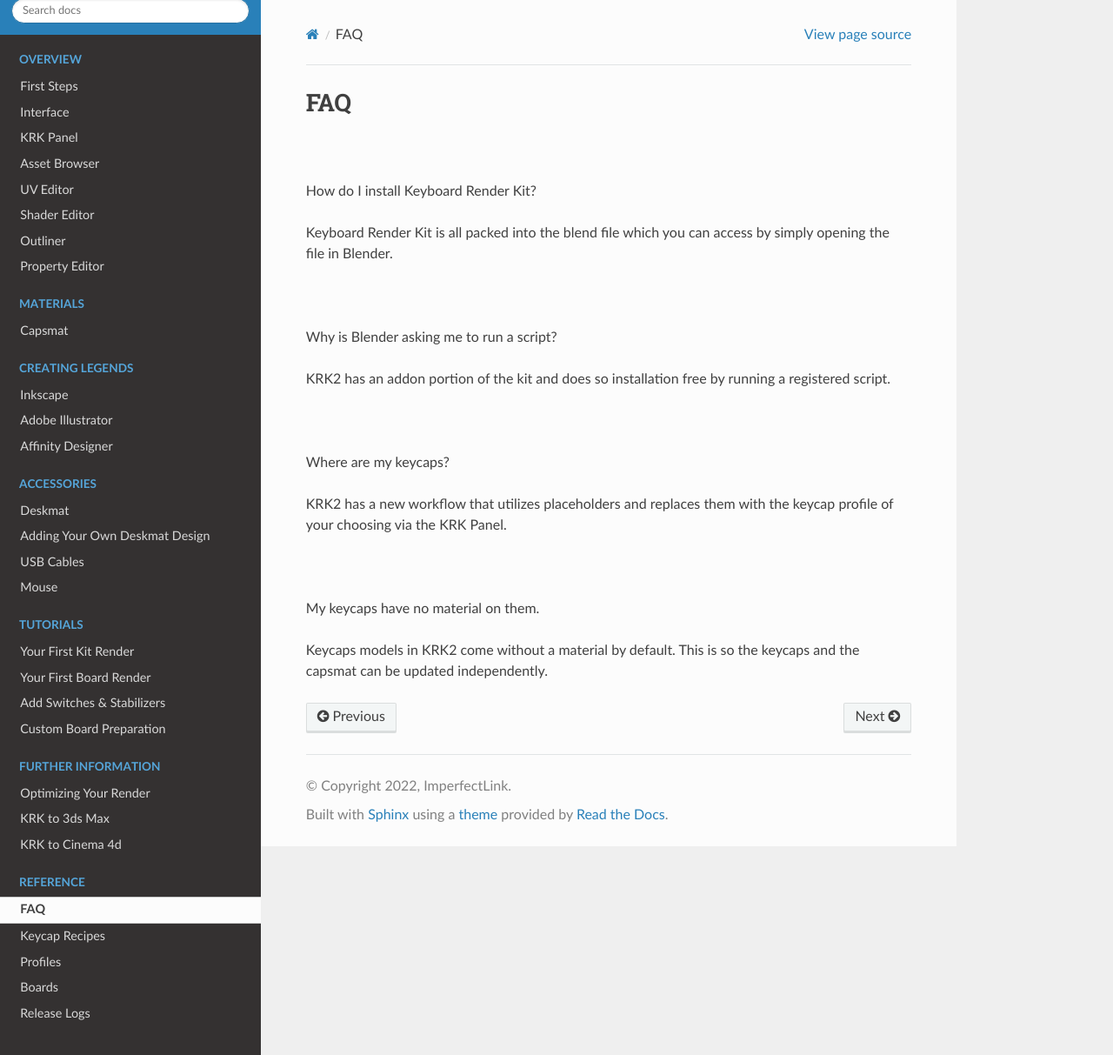
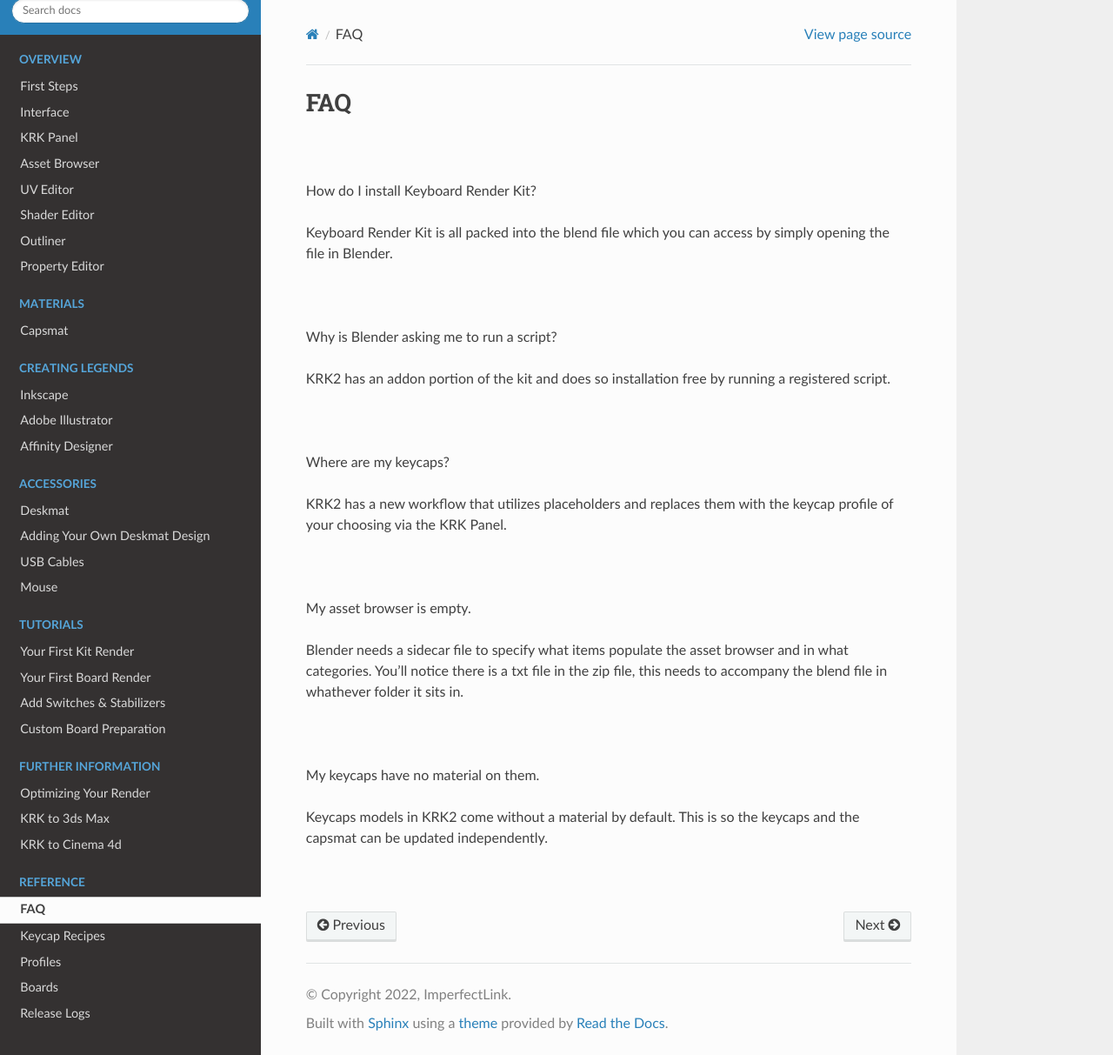
Before and after one commit to imperfectlink/KeyboardRenderKit, a Sphinx documentation site: the page built from docs/source/troubleshooting.rst, in a window 1280 px wide and 1213 px high. Shown: the whole window at 87% size. Built offline with Sphinx 7.4.7 and the Read the Docs theme 2.0.0, drawn with Linux system fonts in a browser that asks for light colours.

Commit message:
Update troubleshooting.rst

```diff
--- a/docs/source/troubleshooting.rst
+++ b/docs/source/troubleshooting.rst
@@ -20,6 +20,13 @@
 KRK2 has a new workflow that utilizes placeholders and replaces them with the keycap profile of your choosing via the KRK Panel.
 
 |
+My asset browser is empty.
+
+Blender needs a sidecar file to specify what items populate the asset browser and in what categories. You'll notice there is a txt file in the zip file, this needs to accompany the blend file in whathever folder it sits in.
+
+|
 My keycaps have no material on them.
 
 Keycaps models in KRK2 come without a material by default. This is so the keycaps and the capsmat can be updated independently.
+
+|
```
